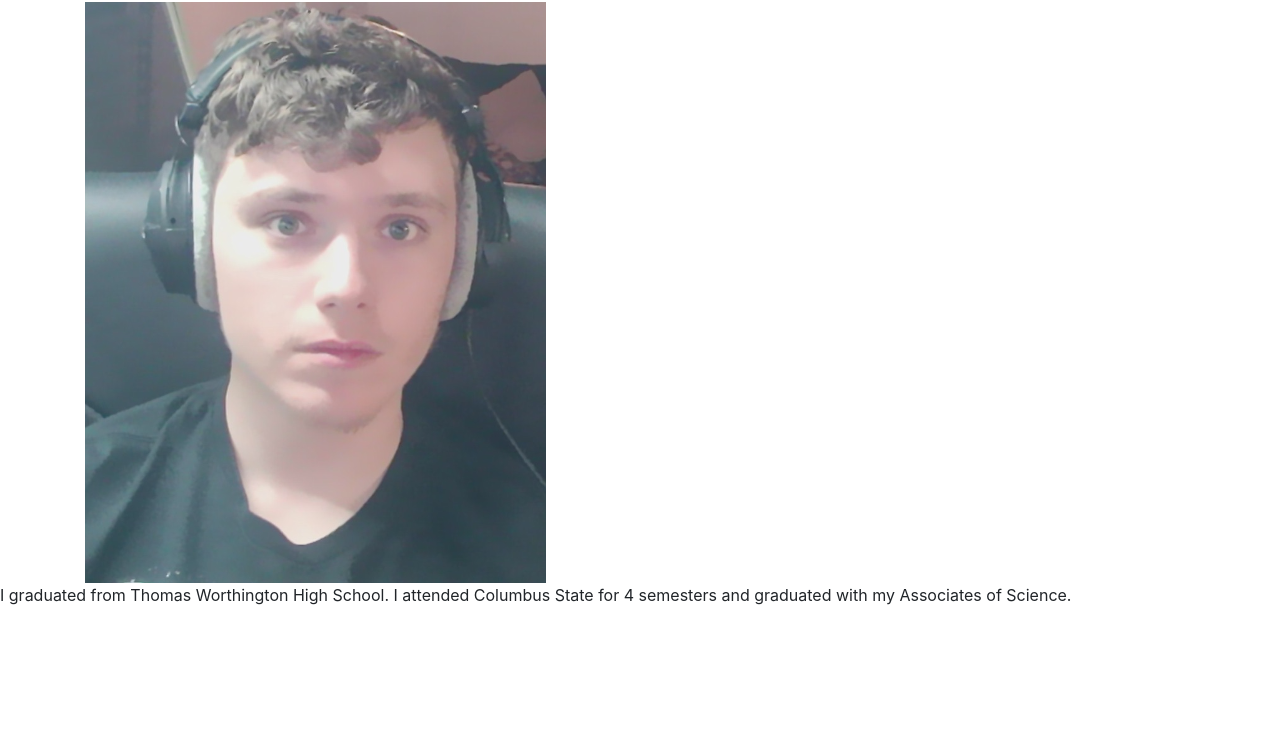
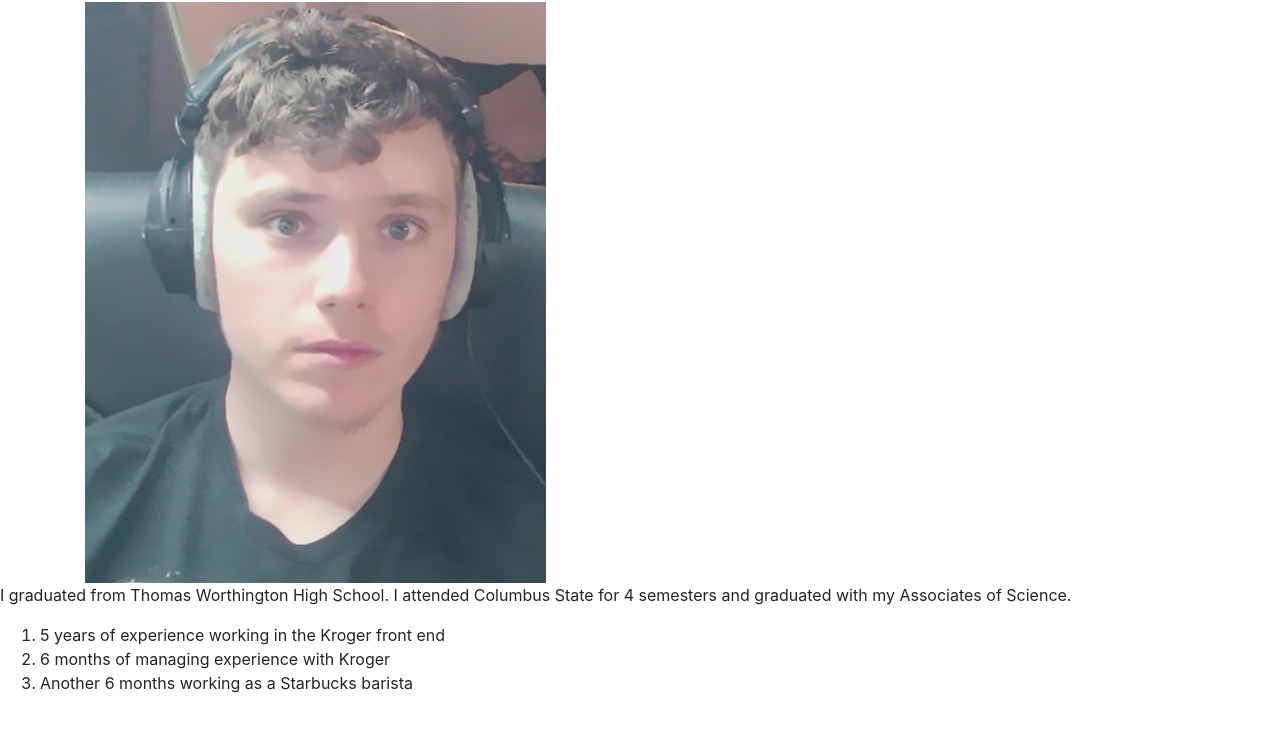
Before and after one commit to IT3049C-Lively-FA23/online-portfolio-Shnickelbob, a website: page index.html in a window 1280 px wide. Shown: the part 54-786 px from the top of the page. Drawn offline with nearby package versions, Linux system fonts and the light colour scheme.

Commit message:
added Work and Development section

```diff
--- a/index.html
+++ b/index.html
@@ -26,6 +26,14 @@
     <p>I graduated from Thomas Worthington High School. I attended Columbus State for 4 semesters and graduated with my
       Associates of Science.</p>
   </div>
+  <div class="section" id="experience">
+    <ol>
+      <li>5 years of experience working in the Kroger front end</li>
+      <li>6 months of managing experience with Kroger</li>
+      <li>Another 6 months working as a Starbucks barista </li>
+    </ol>
+  </div>
+
 
 
   <!-- INCLUDE SCRIPTS FILE HERE -->
```
